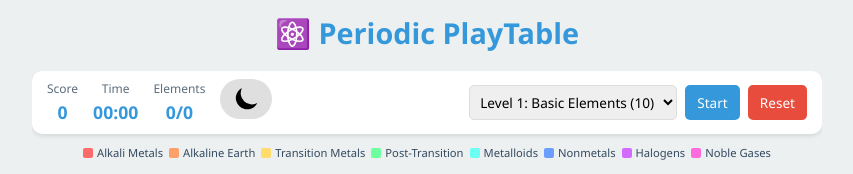
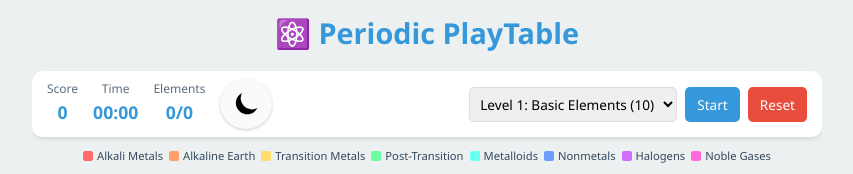
Before and after one commit to M-Codes6/Elemind--Periodic-Playground-, a plain HTML site: page assets/main/main.html in a window 1280 px wide. Shown: the top 174 px of the page, without its empty margins (213-1066 px from the left). Drawn offline with Linux system fonts and the light colour scheme.

Commit message:
toggle added

```diff
--- a/assets/main/style.css
+++ b/assets/main/style.css
@@ -570,13 +570,16 @@ button:hover {
 
 /* Toggle button */
 #mode-toggle {
-  background: #dfdfdf;
+  background: #f9fafb;
+  box-shadow: 0 1px 3px rgba(0,0,0,0.2);
   border: none;
-  border-radius: 30px;
+  height: 50px;
+  border-radius: 50%;
   font-size: 1.5rem;
   cursor: pointer;
   color: inherit;
 }
+
 
 /* Dark mode overrides */
 .dark-mode {
```
